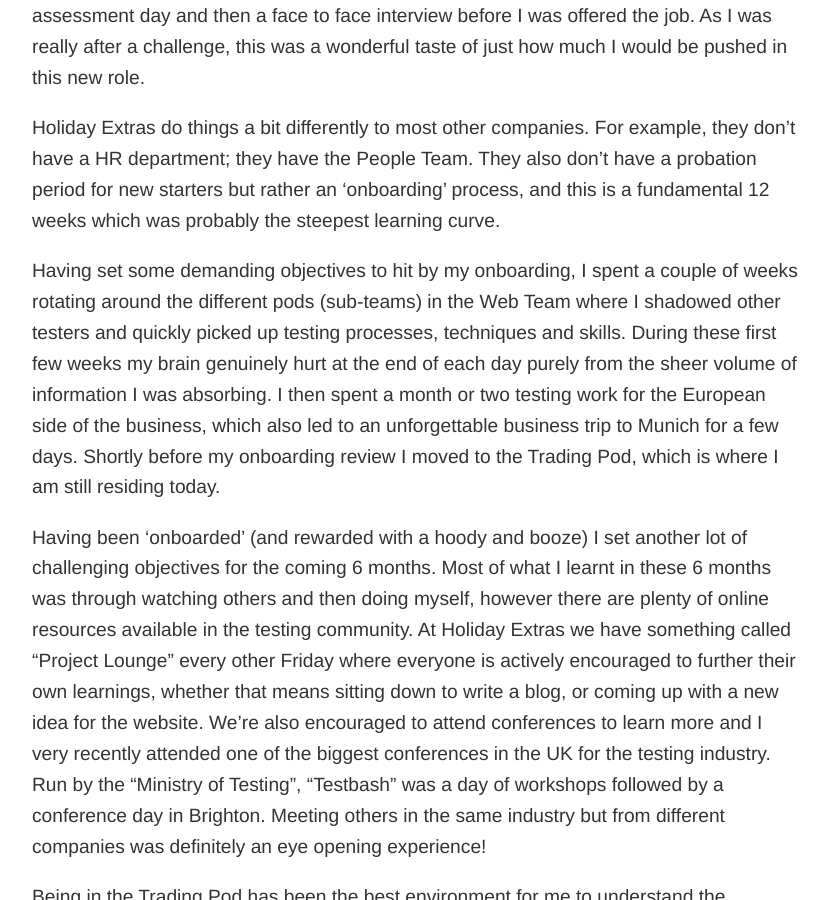
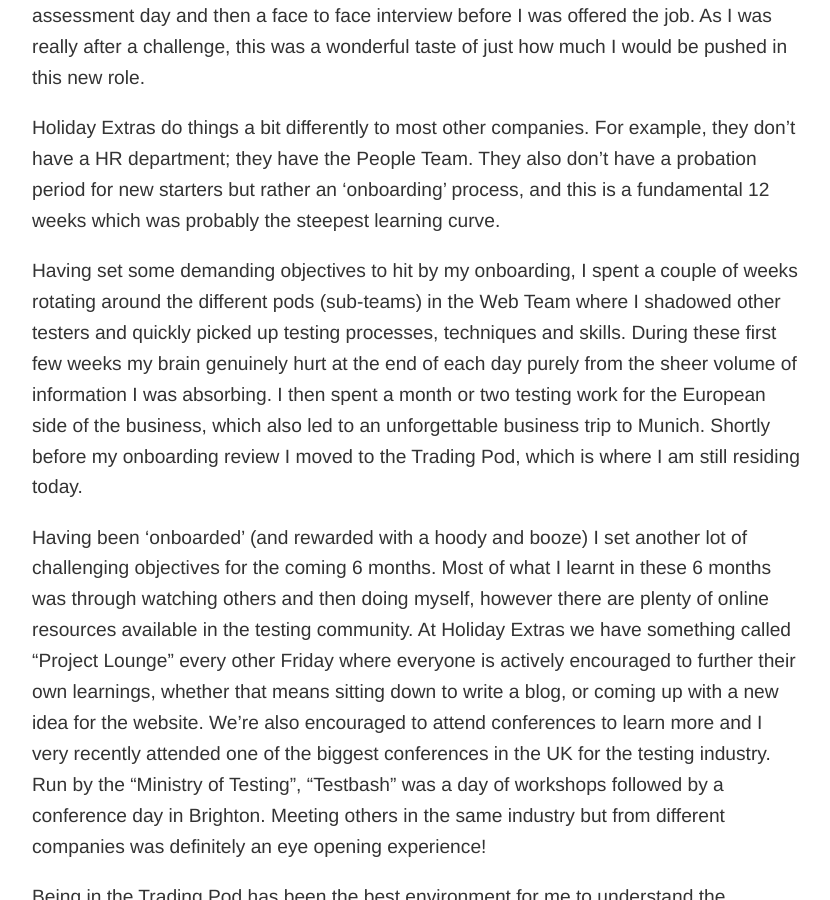
Before and after one commit to holidayextras/holidayextras.github.com, a Jekyll site: the page built from _posts/2016-03-17-becoming-a-software-tester.md, in a window 1280 px wide and 900 px high, scrolled down 780 px. Shown: the whole window, without its empty margins (224-1054 px from the left). Built offline with Jekyll 4.4.1, drawn with Linux system fonts in a browser that asks for light colours; nearby versions of some CDN libraries; comment, search, counter and statistics services are not loaded.

Commit message:
minor changes

```diff
--- a/_posts/2016-03-17-becoming-a-software-tester.md
+++ b/_posts/2016-03-17-becoming-a-software-tester.md
@@ -14,7 +14,7 @@
 
 Holiday Extras do things a bit differently to most other companies. For example, they don’t have a HR department; they have the People Team. They also don’t have a probation period for new starters but rather an 'onboarding' process, and this is a fundamental 12 weeks which was probably the steepest learning curve.
 
-Having set some demanding objectives to hit by my onboarding, I spent a couple of weeks rotating around the different pods (sub-teams) in the Web Team where I shadowed other testers and quickly picked up testing processes, techniques and skills. During these first few weeks my brain genuinely hurt at the end of each day purely from the sheer volume of information I was absorbing. I then spent a month or two testing work for the European side of the business, which also led to an unforgettable business trip to Munich for a few days. Shortly before my onboarding review I moved to the Trading Pod, which is where I am still residing today.
+Having set some demanding objectives to hit by my onboarding, I spent a couple of weeks rotating around the different pods (sub-teams) in the Web Team where I shadowed other testers and quickly picked up testing processes, techniques and skills. During these first few weeks my brain genuinely hurt at the end of each day purely from the sheer volume of information I was absorbing. I then spent a month or two testing work for the European side of the business, which also led to an unforgettable business trip to Munich. Shortly before my onboarding review I moved to the Trading Pod, which is where I am still residing today.
 
 Having been 'onboarded' (and rewarded with a hoody and booze) I set another lot of challenging objectives for the coming 6 months. Most of what I learnt in these 6 months was through watching others and then doing myself, however there are plenty of online resources available in the testing community. At Holiday Extras we have something called “Project Lounge” every other Friday where everyone is actively encouraged to further their own learnings, whether that means sitting down to write a blog, or coming up with a new idea for the website.  We’re also encouraged to attend conferences to learn more and I very recently attended one of the biggest conferences in the UK for the testing industry. Run by the “Ministry of Testing”, “Testbash” was a day of workshops followed by a conference day in Brighton. Meeting others in the same industry but from different companies was definitely an eye opening experience!
 
```
